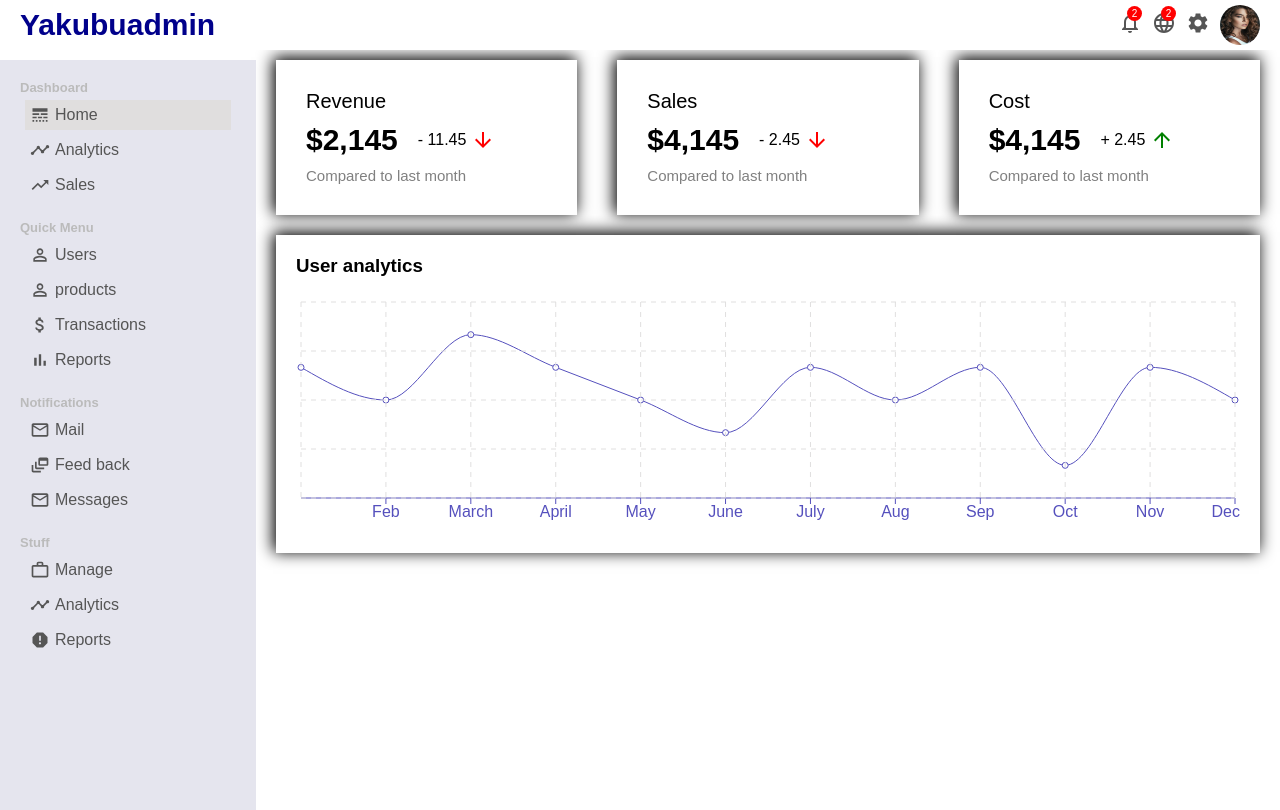
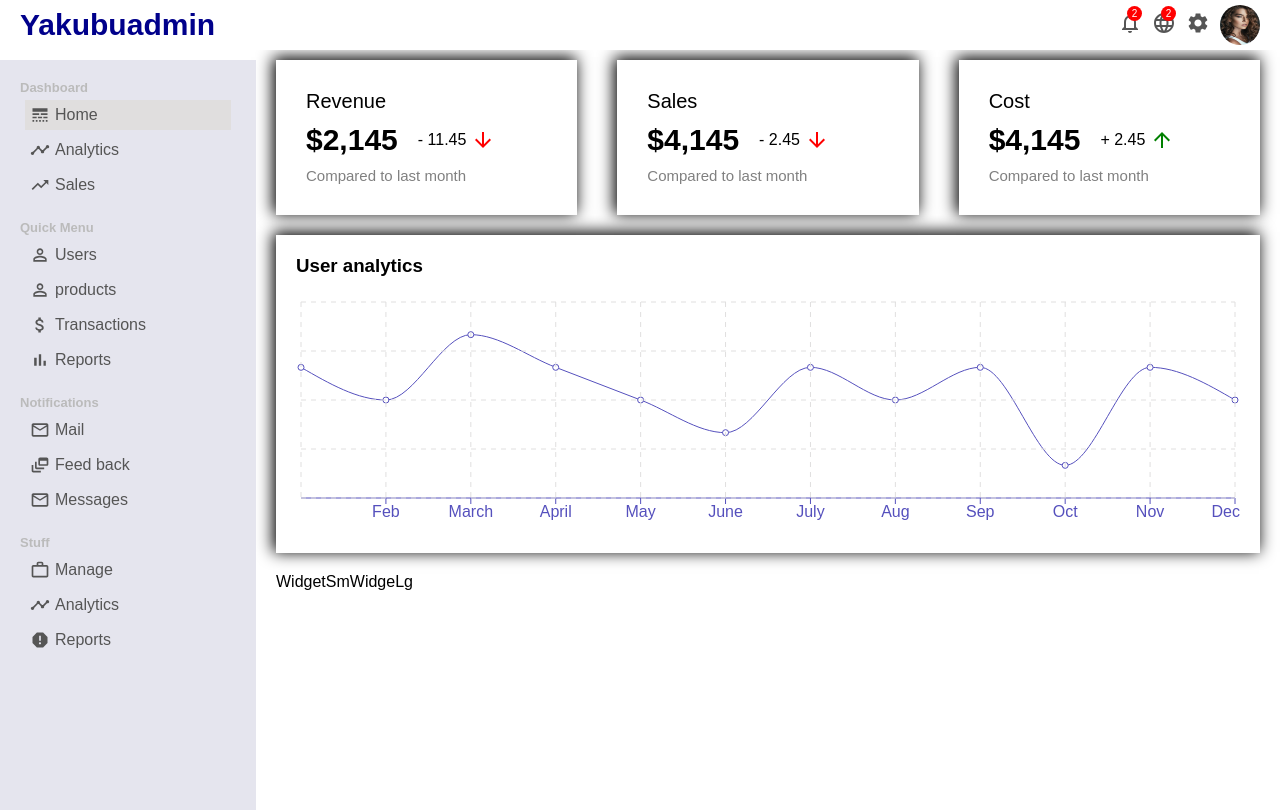
Before and after one commit to YakubuAmidu/admin, a React (Create React App) app: page / in a window 1280 px wide. Built offline with nearby package versions, Linux system fonts and the light colour scheme; a web font is replaced by a local one.

Commit message:
Initial commit

```diff
--- /dev/null
+++ b/src/components/widgetLg/WidgetLg.jsx
@@ -0,0 +1,10 @@
+import React from 'react';
+import './WidgetLg.css';
+
+export default function WidgetLg(){
+    return (
+        <div className="widgetLg">
+        WidgeLg
+        </div>
+    )
+}
--- /dev/null
+++ b/src/components/widgetSm/WidgetSm.jsx
@@ -0,0 +1,10 @@
+import React from 'react';
+import './WidgetSm.css';
+
+export default function WidgetSm(){
+    return (
+        <div className="widgetSm">
+            WidgetSm
+        </div>
+    )
+}
--- a/src/pages/home/Home.css
+++ b/src/pages/home/Home.css
@@ -1,3 +1,8 @@
 .home {
     flex: 4;
 }
+
+.homeWidget{
+    display: flex;
+    margin: 20px;
+}
--- a/src/pages/home/Home.jsx
+++ b/src/pages/home/Home.jsx
@@ -1,6 +1,8 @@
 import React from 'react';
 import './Home.css';
 import FeaturedInfo from '../../components/featuredInfo/FeaturedInfo';
+import WidgetSm from '../../components/widgetSm/WidgetSm';
+import WidgetLg from '../../components/widgetLg/WidgetLg';
 import Chart from '../../components/chart/chart';
 import { userData } from '../../dummyData';
 
@@ -9,6 +11,10 @@ export default function Home(){
         <div className="home">
             <FeaturedInfo />
             <Chart data={userData} title="User analytics" grid datakey="Active User"/>
+            <div className="homeWidget">
+                <WidgetSm />
+                <WidgetLg />
+            </div>
         </div>
     )
 }
```
Also changed, not shown: src/components/widgetLg/WidgetLg.css (added), src/components/widgetSm/WidgetSm.css (added).
